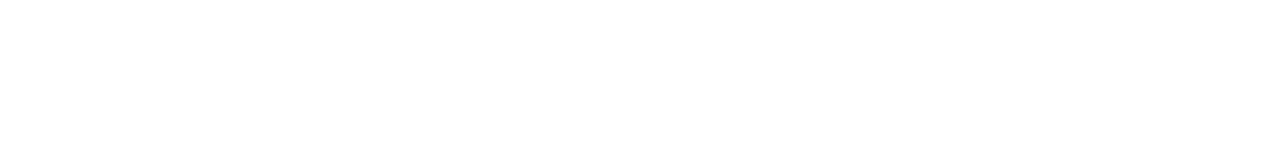
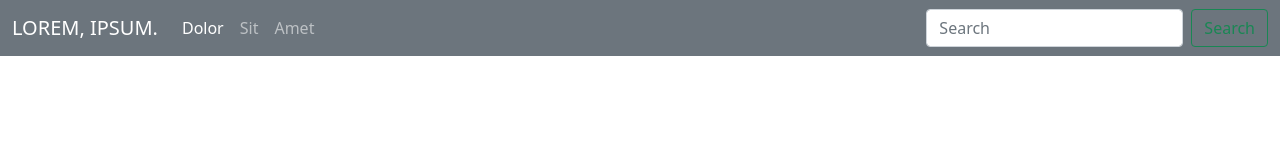
Before and after one commit to Heltta/jap-14.1-responsive-design-y-bootstrap, a plain HTML site: page index.html in a window 1280 px wide. Drawn offline with nearby package versions, Linux system fonts and the light colour scheme.

Commit message:
Header y navbar basicos

```diff
--- /dev/null
+++ b/css/index.css
@@ -0,0 +1,11 @@
+* {
+    padding: 0;
+    margin: 0;
+}
+
+header nav a.navbar-brand {
+    text-transform: uppercase;
+}
+header nav ul li.nav-item .nav-link{
+    text-transform: capitalize;
+}
--- a/index.html
+++ b/index.html
@@ -9,8 +9,53 @@
       integrity="sha384-EVSTQN3/azprG1Anm3QDgpJLIm9Nao0Yz1ztcQTwFspd3yD65VohhpuuCOmLASjC"
       crossorigin="anonymous"
     />
+    <link rel="stylesheet" href="css/index.css">
   </head>
   <body>
+    <header>
+      <nav class="navbar navbar-expand-lg navbar-dark bg-secondary">
+        <div class="container-fluid">
+          <a class="navbar-brand" href="#">Lorem, ipsum.</a>
+          <button
+            class="navbar-toggler"
+            type="button"
+            data-bs-toggle="collapse"
+            data-bs-target="#navbarSupportedContent"
+            aria-controls="navbarSupportedContent"
+            aria-expanded="false"
+            aria-label="Toggle navigation"
+          >
+            <span class="navbar-toggler-icon"></span>
+          </button>
+          <div class="collapse navbar-collapse" id="navbarSupportedContent">
+            <ul class="navbar-nav me-auto mb-2 mb-lg-0">
+              <li class="nav-item">
+                <a class="nav-link active" aria-current="page" href="#">Dolor</a>
+              </li>
+              <li class="nav-item">
+                <a class="nav-link" href="#">Sit</a>
+              </li>
+              <li class="nav-item">
+                <a class="nav-link" href="#">Amet</a>
+              </li>
+            </ul>
+            <form class="d-flex">
+              <input
+                class="form-control me-2"
+                type="search"
+                placeholder="Search"
+                aria-label="Search"
+              />
+              <button class="btn btn-outline-success" type="submit">
+                Search
+              </button>
+            </form>
+          </div>
+        </div>
+      </nav>
+    </header>
+    <main></main>
+    <footer></footer>
     <script
       src="https://cdn.jsdelivr.net/npm/@popperjs/core@2.9.2/dist/umd/popper.min.js"
       integrity="sha384-IQsoLXl5PILFhosVNubq5LC7Qb9DXgDA9i+tQ8Zj3iwWAwPtgFTxbJ8NT4GN1R8p"
```
